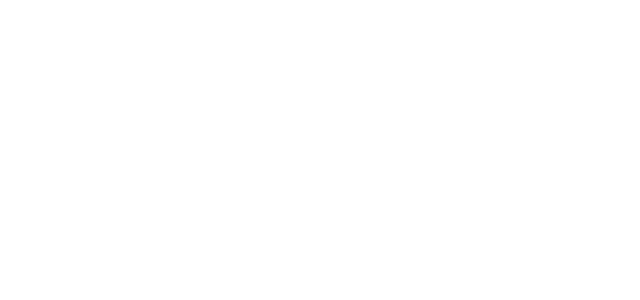
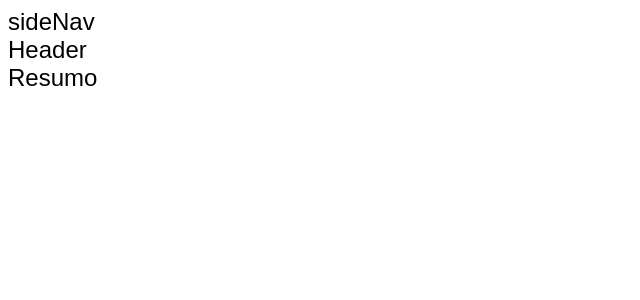
Before and after one commit to alanHsiqueira/fintech-react, a React (Vite) app: page / in a window 1280 px wide. Shown: the top 300 px of the page, without its empty margins (0-640 px from the left). Built offline with nearby package versions, Linux system fonts and the light colour scheme.

Commit message:
feat: initial page structure

```diff
--- a/src/App.tsx
+++ b/src/App.tsx
@@ -1,12 +1,20 @@
-import './Style.css'
+import Header from './Components/Header';
+import Sidenav from './Components/Sidenav';
+import Resumo from './Pages/Resumo';
+import './Style.css';
 
 function App() {
-
-
   return (
     <div>
+      <div>
+        <Sidenav />
+      </div>
+      <main>
+        <Header />
+        <Resumo />
+      </main>
     </div>
-  )
+  );
 }
 
-export default App
+export default App;
--- /dev/null
+++ b/src/Components/Header.tsx
@@ -0,0 +1,11 @@
+import React from 'react'
+
+const Header = () => {
+  return (
+    <div>
+      Header
+    </div>
+  )
+}
+
+export default Header
--- /dev/null
+++ b/src/Components/Sidenav.tsx
@@ -0,0 +1,11 @@
+import React from 'react'
+
+const Sidenav = () => {
+  return (
+    <div>
+      sideNav
+    </div>
+  )
+}
+
+export default Sidenav
--- /dev/null
+++ b/src/Pages/Resumo.tsx
@@ -0,0 +1,11 @@
+import React from 'react'
+
+const Resumo = () => {
+  return (
+    <div>
+      Resumo
+    </div>
+  )
+}
+
+export default Resumo
--- a/src/Style.css
+++ b/src/Style.css
@@ -0,0 +1,4 @@
+body {
+  font-size: 1.5rem;
+  font-family: sans-serif;
+}
```
Also changed, not shown: src/Hooks/useFetch.tsx (added, +42 -0 lines).
